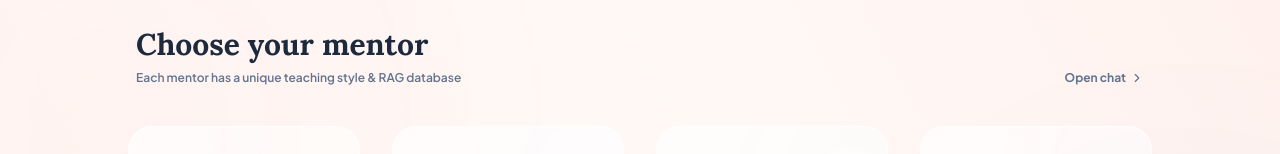
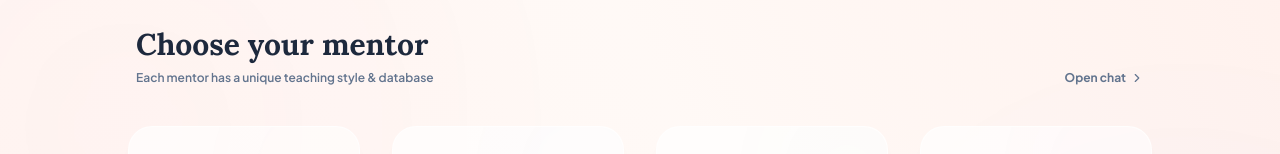
Before and after one commit to priyanshwho/PersonaAI, a Next.js app: page / in a window 1280 px wide. Shown: the part 1153-1307 px from the top of the page. Built offline with nearby package versions, Linux system fonts and the light colour scheme; no server answers; the database is empty.

Commit message:
single tanent , readme and light theme adjustted

```diff
--- a/app/page.tsx
+++ b/app/page.tsx
@@ -308,14 +308,14 @@ export default function DashboardPage() {
       </header>
 
       {/* ── Full Width Hero Video Section (Edge-to-Edge, Transparent Navbar Overlaid) ── */}
-      <section className="w-full h-screen overflow-hidden relative shadow-sm bg-gradient-to-tr from-rose-100/35 via-[#FFF9F6] to-rose-200/25 dark:bg-transparent">
+      <section className="w-full h-screen overflow-hidden relative bg-black">
         <video
           src="https://d8j0ntlcm91z4.cloudfront.net/user_38xzZboKViGWJOttwIXH07lWA1P/hf_20260319_055001_8e16d972-3b2b-441c-86ad-2901a54682f9.mp4"
           autoPlay
           loop
           muted
           playsInline
-          className="w-full h-full object-cover opacity-[0.45] dark:opacity-85 transition-opacity duration-500"
+          className="w-full h-full object-cover opacity-90 transition-opacity duration-500"
         />
 
         {/* Top Vignette (Ensures header readability on bright frames) */}
@@ -381,7 +381,7 @@ export default function DashboardPage() {
           <div className="flex items-end justify-between px-2 pb-2">
             <div>
               <h2 className="text-3xl font-serif font-bold text-slate-800 dark:text-slate-100 tracking-normal">Choose your mentor</h2>
-              <p className="text-xs font-semibold text-slate-500 dark:text-slate-400 mt-2">Each mentor has a unique teaching style & RAG database</p>
+              <p className="text-xs font-semibold text-slate-500 dark:text-slate-400 mt-2">Each mentor has a unique teaching style & database</p>
             </div>
             <Link
               href="/chat"
```
Also changed, not shown: 1 other file (tests, documents, lock files or other folders).
